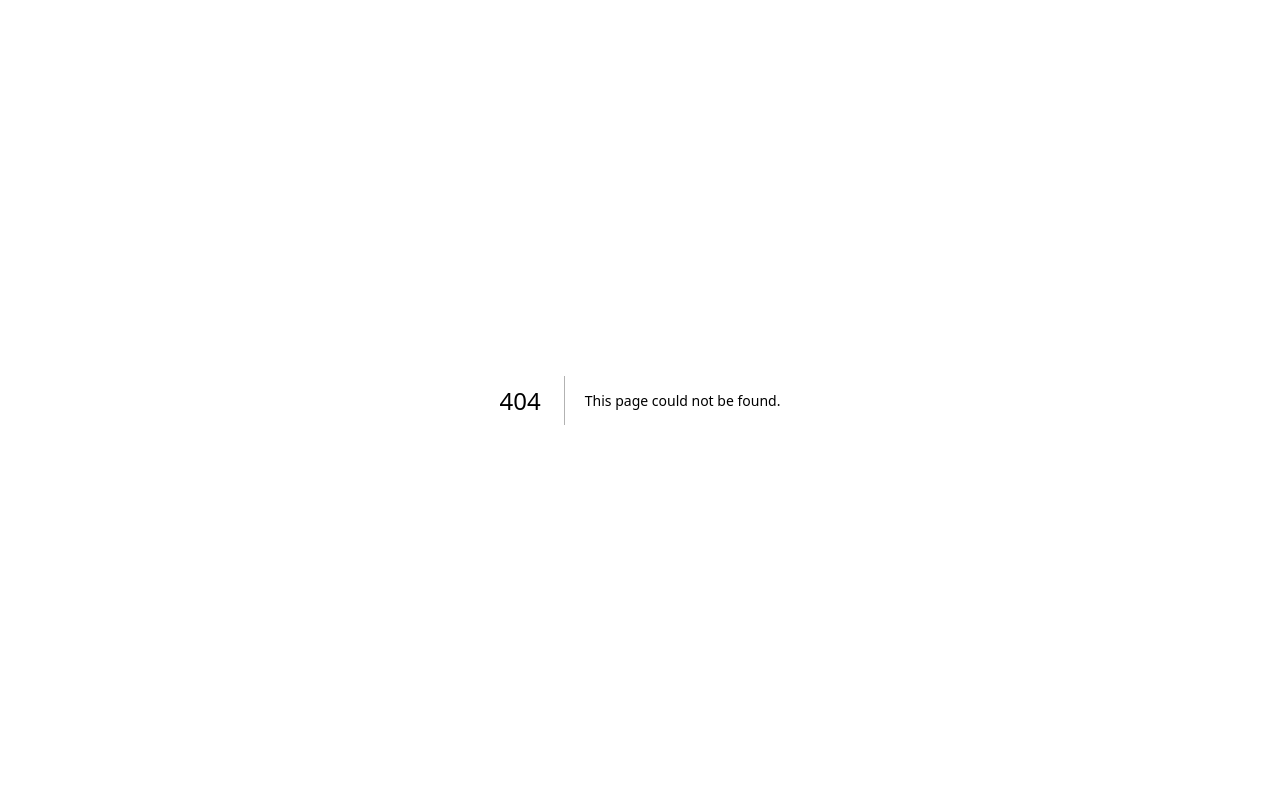
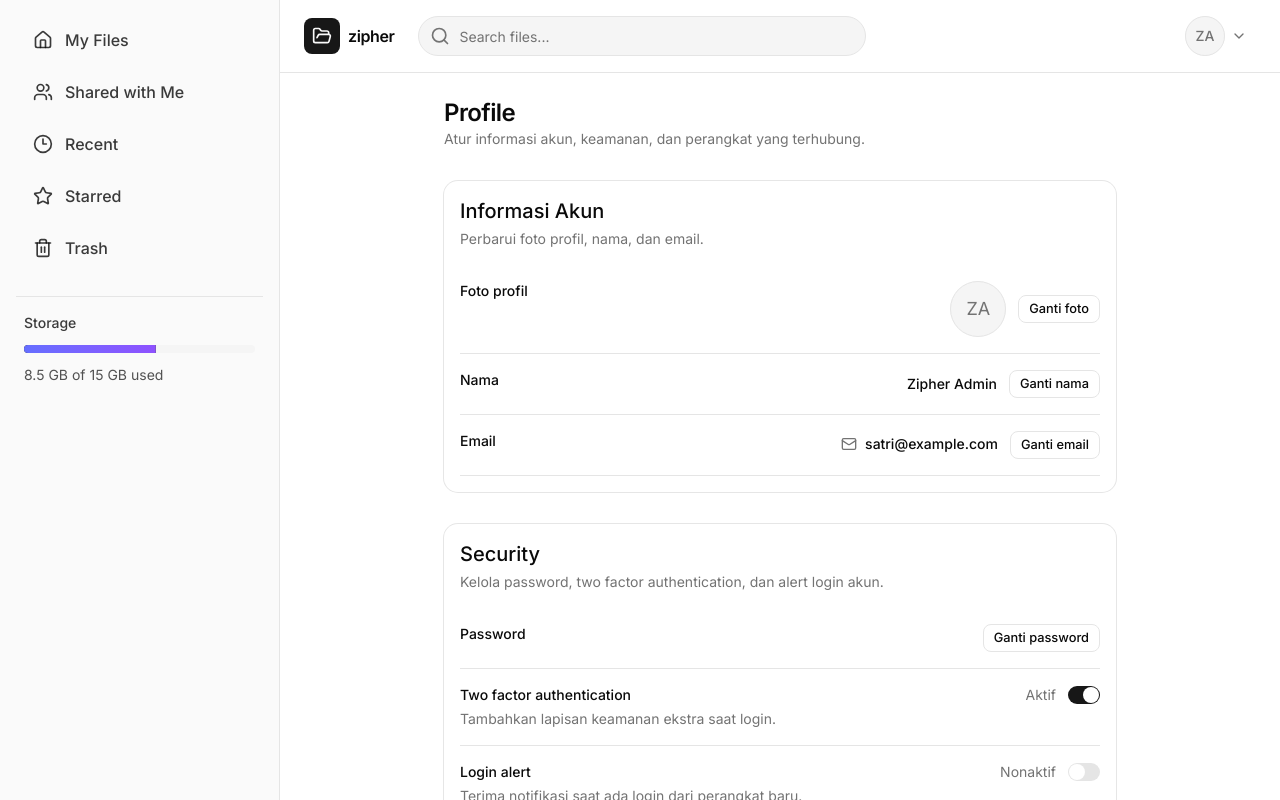
Before and after one commit to ratrifa/zipher, a Next.js app in the folder frontend/: page /profile in a window 1280 px wide. Before the commit this address had no page. Built offline with nearby package versions, Linux system fonts and the light colour scheme.

Commit message:
feat(profile): add reuseable account, security, and connected-devices sections with interative toggles and device session controls

```diff
--- /dev/null
+++ b/frontend/app/profile/page.tsx
@@ -0,0 +1,136 @@
+"use client"
+
+import { useState } from "react"
+import { Laptop, Mail, Monitor, Smartphone } from "lucide-react"
+
+import { Avatar, AvatarFallback } from "@/components/ui/avatar"
+import { DashboardShell } from "@/components/dashboard/dashboard-shell"
+import { ProfileDeviceItem } from "@/components/dashboard/profile-device-item"
+import { ProfileSection } from "@/components/dashboard/profile-section"
+import { ProfileSettingRow } from "@/components/dashboard/profile-setting-row"
+import { Switch } from "@/components/ui/switch"
+
+export default function ProfilePage() {
+  const [twoFactorEnabled, setTwoFactorEnabled] = useState(true)
+  const [loginAlertEnabled, setLoginAlertEnabled] = useState(false)
+
+  return (
+    <DashboardShell >
+      <div className="mx-auto w-full max-w-2xl space-y-8 px-4 pt-6 md:px-0">
+        <div>
+          <h1 className="text-2xl font-semibold tracking-tight">Profile</h1>
+          <p className="text-sm text-muted-foreground">
+            Atur informasi akun, keamanan, dan perangkat yang terhubung.
+          </p>
+        </div>
+
+        <ProfileSection
+          title="Informasi Akun"
+          description="Perbarui foto profil, nama, dan email."
+        >
+          <div className="space-y-0">
+            <ProfileSettingRow
+              title="Foto profil"
+              value={
+                <Avatar className="size-14">
+                  <AvatarFallback className="text-lg">ZA</AvatarFallback>
+                </Avatar>
+              }
+              actionLabel="Ganti foto"
+            />
+
+            <ProfileSettingRow
+              title="Nama"
+              value={<span className="font-medium  text-foreground">Zipher Admin</span>}
+              actionLabel="Ganti nama"
+            />
+
+            <ProfileSettingRow
+              title="Email"
+              value={
+                <span className="inline-flex items-center gap-2 font-medium text-foreground">
+                  <Mail className="size-4 text-muted-foreground" />
+                  satri@example.com
+                </span>
+              }
+              actionLabel="Ganti email"
+            />
+          </div>
+        </ProfileSection>
+
+        <ProfileSection
+          title="Security"
+          description="Kelola password, two factor authentication, dan alert login akun."
+        >
+          <div id="security" className="space-y-0">
+            <ProfileSettingRow
+              title="Password"
+              actionLabel="Ganti password"
+            />
+
+            <ProfileSettingRow
+              title="Two factor authentication"
+              description="Tambahkan lapisan keamanan ekstra saat login."
+              value={
+                <span className="text-sm text-muted-foreground">
+                  {twoFactorEnabled ? "Aktif" : "Nonaktif"}
+                </span>
+              }
+            >
+              <Switch
+                checked={twoFactorEnabled}
+                onCheckedChange={setTwoFactorEnabled}
+                aria-label="Toggle two factor authentication"
+              />
+            </ProfileSettingRow>
+
+            <ProfileSettingRow
+              title="Login alert"
+              description="Terima notifikasi saat ada login dari perangkat baru."
+              value={
+                <span className="text-sm text-muted-foreground">
+                  {loginAlertEnabled ? "Aktif" : "Nonaktif"}
+                </span>
+              }
+            >
+              <Switch
+                checked={loginAlertEnabled}
+                onCheckedChange={setLoginAlertEnabled}
+                aria-label="Toggle login alert"
+              />
+            </ProfileSettingRow>
+          </div>
+        </ProfileSection>
+
+        <ProfileSection
+          title="Device Connected"
+          description="Kelola perangkat yang sedang login menggunakan akun ini."
+        >
+          <div className="space-y-4">
+            <ProfileDeviceItem
+              icon={Laptop}
+              deviceName="MacBook Pro 14"
+              deviceInfo="Chrome on macOS Ventura"
+              location="Bandung, Indonesia"
+              lastActive="Active now"
+            />
+            <ProfileDeviceItem
+              icon={Smartphone}
+              deviceName="iPhone 15 Pro"
+              deviceInfo="Safari on iOS 17"
+              location="Jakarta, Indonesia"
+              lastActive="Last active 12 minutes ago"
+            />
+            <ProfileDeviceItem
+              icon={Monitor}
+              deviceName="Windows Desktop"
+              deviceInfo="Edge on Windows 11"
+              location="Surabaya, Indonesia"
+              lastActive="Last active 3 days ago"
+            />
+          </div>
+        </ProfileSection>
+      </div>
+    </DashboardShell>
+  )
+}
--- a/frontend/components/dashboard/dashboard-navbar.tsx
+++ b/frontend/components/dashboard/dashboard-navbar.tsx
@@ -52,13 +52,17 @@ export function DashboardNavbar() {
             <DropdownMenuContent align="end" className="w-48">
               <DropdownMenuLabel>Akun</DropdownMenuLabel>
               <DropdownMenuSeparator />
-              <DropdownMenuItem>
-                <User className="size-4" />
-                Profil
+              <DropdownMenuItem asChild>
+                <Link href="/profile">
+                  <User className="size-4" />
+                  Profil
+                </Link>
               </DropdownMenuItem>
-              <DropdownMenuItem>
-                <Settings className="size-4" />
-                Settings
+              <DropdownMenuItem asChild>
+                <Link href="/profile#security">
+                  <Settings className="size-4" />
+                  Settings
+                </Link>
               </DropdownMenuItem>
             </DropdownMenuContent>
           </DropdownMenu>
--- a/frontend/components/dashboard/my-files.tsx
+++ b/frontend/components/dashboard/my-files.tsx
@@ -160,8 +160,8 @@ export function MyFilesSection() {
   }, [fileFilter])
 
   return (
-    <section className="">
-      <div className="sticky top-0 z-30 -mx-4 h-20 border-b border-border bg-background px-4 md:-mx-6 md:px-6">
+    <section >
+      <div className="sticky top-0 z-30 -mx-4 h-20 bg-background px-4 md:-mx-6 md:px-6">
         <div className="grid h-full grid-cols-[1fr_auto] items-center gap-3">
           <div>
             <h1 className="text-2xl font-semibold tracking-tight">
--- /dev/null
+++ b/frontend/components/dashboard/profile-device-item.tsx
@@ -0,0 +1,44 @@
+import type { LucideIcon } from "lucide-react"
+
+import { Button } from "@/components/ui/button"
+import { Card, CardContent } from "@/components/ui/card"
+
+type ProfileDeviceItemProps = {
+  icon: LucideIcon
+  deviceName: string
+  deviceInfo: string
+  location: string
+  lastActive: string
+}
+
+export function ProfileDeviceItem({
+  icon: Icon,
+  deviceName,
+  deviceInfo,
+  location,
+  lastActive,
+}: ProfileDeviceItemProps) {
+  return (
+    <Card className="py-0">
+      <CardContent className="flex flex-col gap-4 p-4 md:flex-row md:items-center md:justify-between">
+        <div className="flex items-start gap-3">
+          <span className="inline-flex size-10 shrink-0 items-center justify-center rounded-xl bg-muted text-muted-foreground">
+            <Icon className="size-5" />
+          </span>
+
+          <div className="space-y-1">
+            <p className="font-medium">{deviceName}</p>
+            <p className="text-sm text-muted-foreground">{deviceInfo}</p>
+            <p className="text-sm text-muted-foreground">
+              {location} • {lastActive}
+            </p>
+          </div>
+        </div>
+
+        <Button variant="destructive" size="sm">
+          Remove
+        </Button>
+      </CardContent>
+    </Card>
+  )
+}
--- /dev/null
+++ b/frontend/components/dashboard/profile-section.tsx
@@ -0,0 +1,21 @@
+import type { ReactNode } from "react"
+
+import { Card, CardContent, CardHeader, CardTitle } from "@/components/ui/card"
+
+type ProfileSectionProps = {
+  title: string
+  description: string
+  children: ReactNode
+}
+
+export function ProfileSection({ title, description, children }: ProfileSectionProps) {
+  return (
+    <Card>
+      <CardHeader>
+        <CardTitle className="text-xl">{title}</CardTitle>
+        <p className="text-sm text-muted-foreground">{description}</p>
+      </CardHeader>
+      <CardContent>{children}</CardContent>
+    </Card>
+  )
+}
--- /dev/null
+++ b/frontend/components/dashboard/profile-setting-row.tsx
@@ -0,0 +1,46 @@
+import type { ReactNode } from "react"
+
+import { Button } from "@/components/ui/button"
+import { Separator } from "@/components/ui/separator"
+
+type ProfileSettingRowProps = {
+  title: string
+  description?: string
+  value?: ReactNode
+  actionLabel?: string
+  onAction?: () => void
+  children?: ReactNode
+}
+
+export function ProfileSettingRow({
+  title,
+  description,
+  value,
+  actionLabel,
+  onAction,
+  children,
+}: ProfileSettingRowProps) {
+  return (
+    <div>
+      <div className="flex flex-col gap-4 py-4 md:flex-row md:items-start md:justify-between">
+        <div className="space-y-1 md:max-w-[65%]">
+          <p className="font-medium">{title}</p>
+          {description ? (
+            <p className="text-sm text-muted-foreground">{description}</p>
+          ) : null}
+        </div>
+
+        <div className="flex flex-wrap items-center gap-3 md:justify-end">
+          {value ? <div>{value}</div> : null}
+          {children}
+          {actionLabel ? (
+            <Button variant="outline" size="sm" onClick={onAction}>
+              {actionLabel}
+            </Button>
+          ) : null}
+        </div>
+      </div>
+      <Separator />
+    </div>
+  )
+}
```
